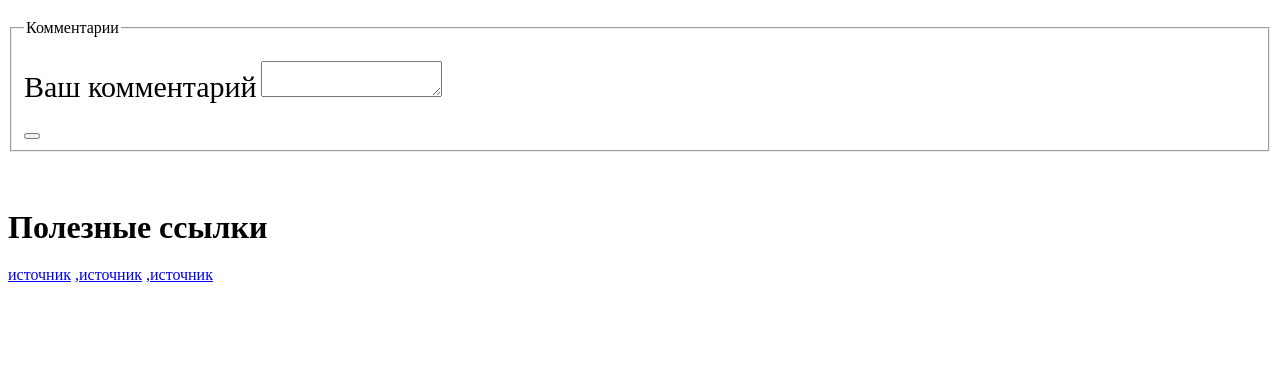
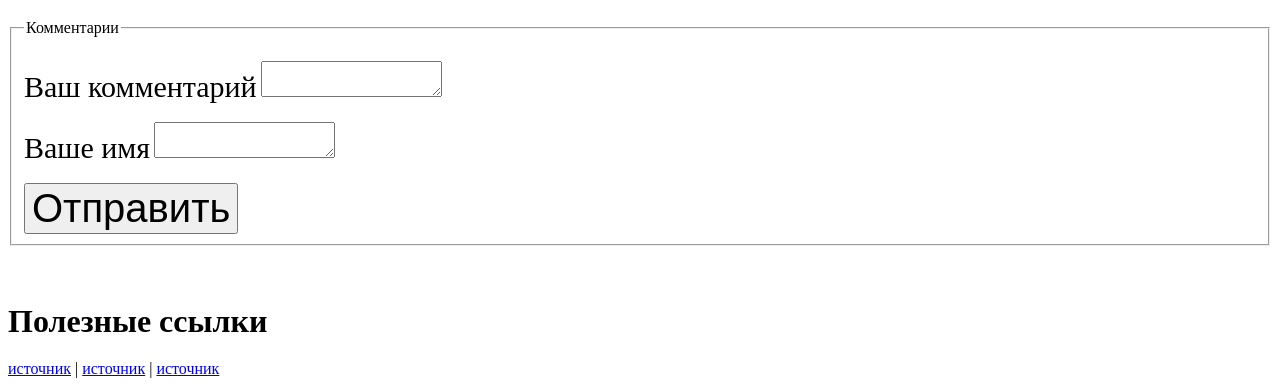
Before and after one commit to boris718/fdggfgfgfgfgfdgfdg, a plain HTML site: page index.html in a window 1280 px wide. Shown: the part 1007-1393 px from the top of the page. Before the commit the page ends 1299 px from the top, so only its background shows below. Drawn offline with Linux system fonts and the light colour scheme.

Commit message:
Update index.html

```diff
--- a/index.html
+++ b/index.html
@@ -10,14 +10,22 @@
             <p>Это вопрос довольно сложный на который я дам ответ</p>
             <nav>
                 <a href="#predystoryya">Предистория</a>
+                |
                 <a href="#dvichenie">Движение</a>
+                |
                 <a href="#reshat">Развитие</a>
+                |
                 <a href="#razvitie">Решения</a>
+
             </nav>
         </header><br><br>
         <main>
             <article id="predystoryya" class="predy">
-                <h1>Предистория</h1>
+                <h1>Предистория
+
+                </h1>
+
+
                 <p><strong>Стремление евреев к возрождению национального очага на исторической родине</strong> — в Палестине (Эрец-Исраэль). Преследования евреев в Европе, начавшиеся в эпоху «крестовых походов», способствовали эмиграции европейских евреев в Палестину.
 </p>
 <p><strong>Декларация Бальфура</strong> от 2 ноября 1917 года, где за еврейским народом признавалось право на создание «национального очага» на территории Палестины.</p>
@@ -47,16 +55,26 @@
                 <form action="/submit" method="post" ><br>
                     <label for="сообщение" >Ваш комментарий</label>
                     <textarea name="message" id="отправить"></textarea><br><br>
-                    <button type="submit" name="отправить"></button>
+                       <label for="сообщение" >Ваше имя</label>
+                    <textarea name="message" id="Отправить"></textarea><br><br>
+                    <button type="submit" name="отправить">Отправить</button>
+
                 </form>
+
+
+
+
+
                 </fieldset>
             </section>
         </main><br><br>
         <footer>
             <h1>Полезные ссылки</h1>
             <a href="https://ru.ruwiki.ru/wiki/Создание_Государства_Израиль">источник</a>
-            <a href="https://bigenc.ru/c/sionizm-97ce13">,источник</a>
-            <a href="https://histrf.ru/read/articles/rozhdenie-gosudarstva-izrail-rol-rossii-i-sovetskogo-soyuza">,источник</a>
+            |
+            <a href="https://bigenc.ru/c/sionizm-97ce13">источник</a>
+            |
+            <a href="https://histrf.ru/read/articles/rozhdenie-gosudarstva-izrail-rol-rossii-i-sovetskogo-soyuza">источник</a>
         </footer>
     </body>
 </html>
```
